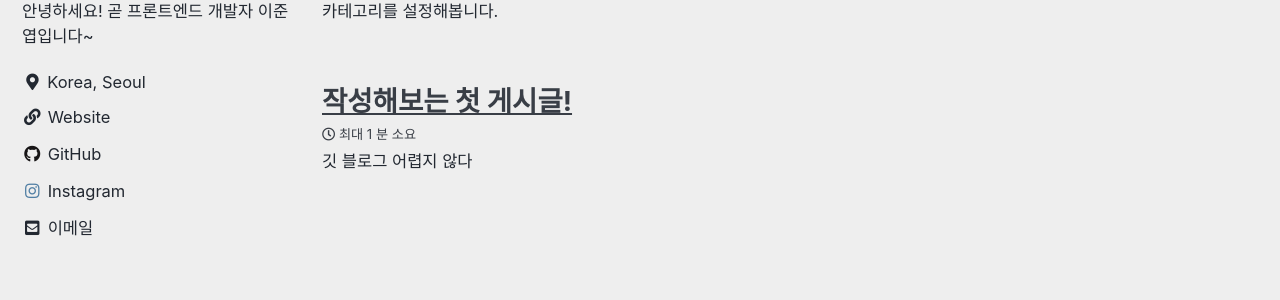
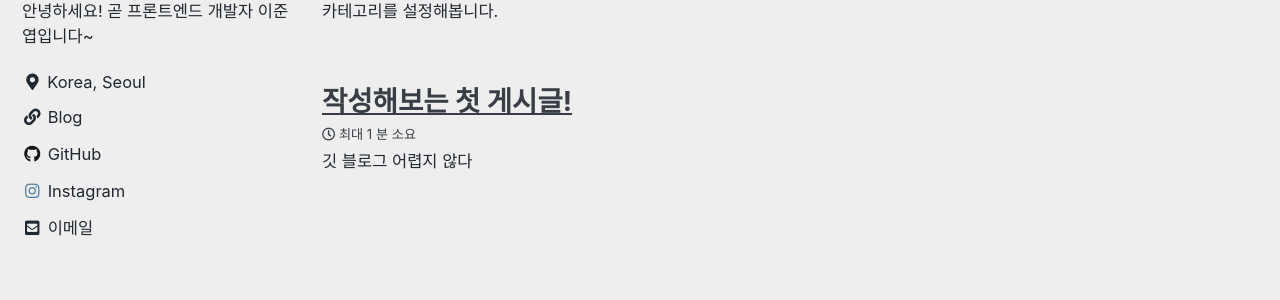
Before and after one commit to yubmun/yubmun.github.io, a Jekyll site: the page built from index.html, in a window 1280 px wide. Shown: the part 317-617 px from the top of the page. Built offline with Jekyll 4.4.1, drawn with Linux system fonts in a browser that asks for light colours; cached includes are drawn as plain includes; the list of posts is cut into pages by our own code.

Commit message:
homepage 주소 변경

```diff
--- a/_config.yml
+++ b/_config.yml
@@ -110,15 +110,9 @@
   location         : "Korea, Seoul"
   email            : "dlwnsduq23@gmail.com"
   links:
-    - label: "Website"
+    - label: "Blog"
       icon: "fas fa-fw fa-link"
       url: "https://yubmun.github.io"
-    - label: "Twitter"
-      icon: "fab fa-fw fa-twitter-square"
-      # url: "https://twitter.com/"
-    - label: "Facebook"
-      icon: "fab fa-fw fa-facebook-square"
-      # url: "https://facebook.com/"
     - label: "GitHub"
       icon: "fab fa-fw fa-github"
       url: "https://github.com/yubmun"
```
Also changed, not shown: 4 other files.
